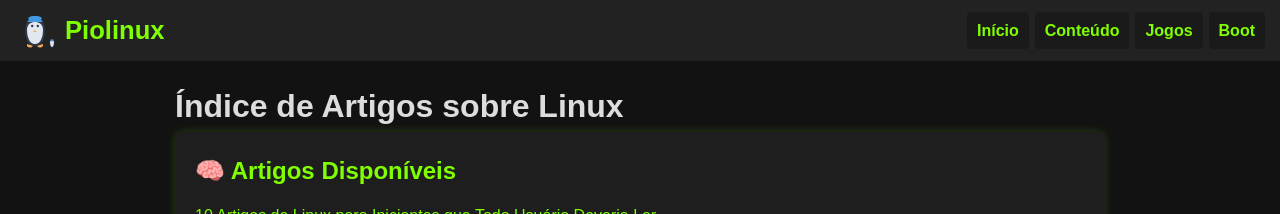
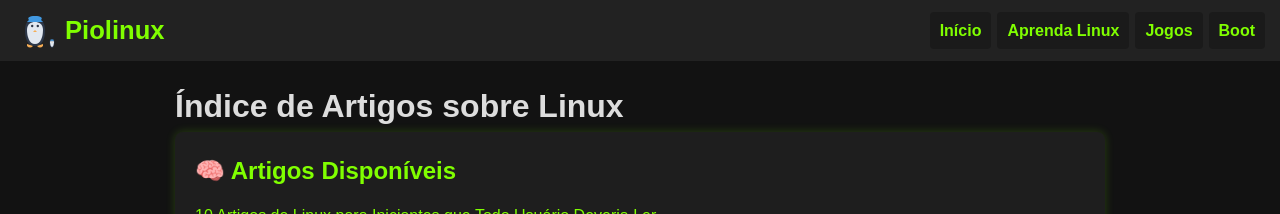
Before and after one commit to Piolinux/piolinux-site, a Jekyll site: the page artigos-linux.html, which Jekyll copies as it is, in a window 1280 px wide. Shown: the top 214 px of the page. Built offline with Jekyll 4.4.1, drawn with Linux system fonts in a browser that asks for light colours.

Commit message:
Update artigos-linux.html

```diff
--- a/artigos-linux.html
+++ b/artigos-linux.html
@@ -63,7 +63,7 @@
     </li>
     <li>
      <a href="..." aria-haspopup="true">
-      Conteúdo
+      Aprenda Linux
      </a>
      <ul class="dropdown-content">
       <li>
```
